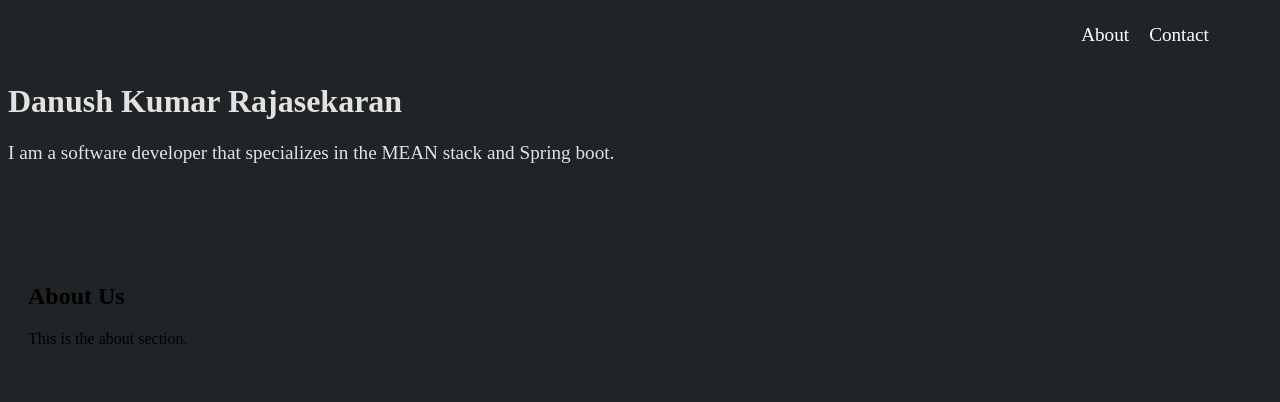
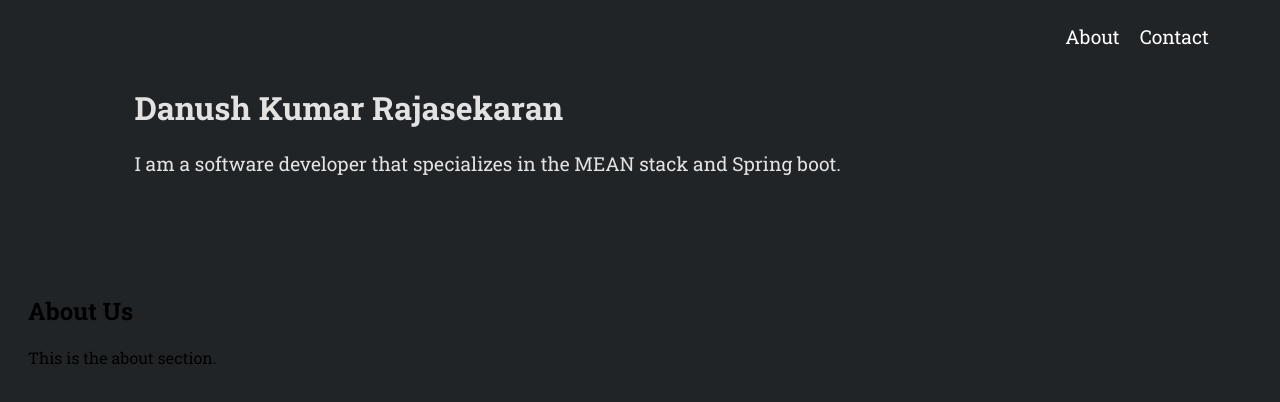
Before and after one commit to DK2K00/portfolio, an Angular app: page / in a window 1280 px wide. Shown: the top 402 px of the page. Built offline with nearby package versions, Linux system fonts and the light colour scheme.

Commit message:
Added global font

```diff
--- a/src/app/app.component.css
+++ b/src/app/app.component.css
@@ -26,10 +26,12 @@
     font-size: 2rem;
     font-weight: bold;
     color: rgba(255, 255, 255, 0.87);
+    padding-left: 10%;
   }
 
   #mydesc {
     font-size: 1.2rem;
     color: rgba(255, 255, 255, 0.87);
     margin-top: 10px;
+    padding-left: 10%;
   }
--- a/src/index.html
+++ b/src/index.html
@@ -6,6 +6,9 @@
   <base href="/">
   <meta name="viewport" content="width=device-width, initial-scale=1">
   <link rel="icon" type="image/x-icon" href="favicon.ico">
+  <link rel="preconnect" href="https://fonts.googleapis.com">
+<link rel="preconnect" href="https://fonts.gstatic.com" crossorigin>
+<link href="https://fonts.googleapis.com/css2?family=Roboto+Slab:wght@100..900&display=swap" rel="stylesheet">
 </head>
 <body>
   <app-root></app-root>
--- a/src/styles.css
+++ b/src/styles.css
@@ -1,3 +1,8 @@
 body{
     background-color: #212426;
+    font-family: "Roboto Slab", serif;
+    font-optical-sizing: auto;
+    font-weight: 400;
+    font-style: normal;
+
 }
```
